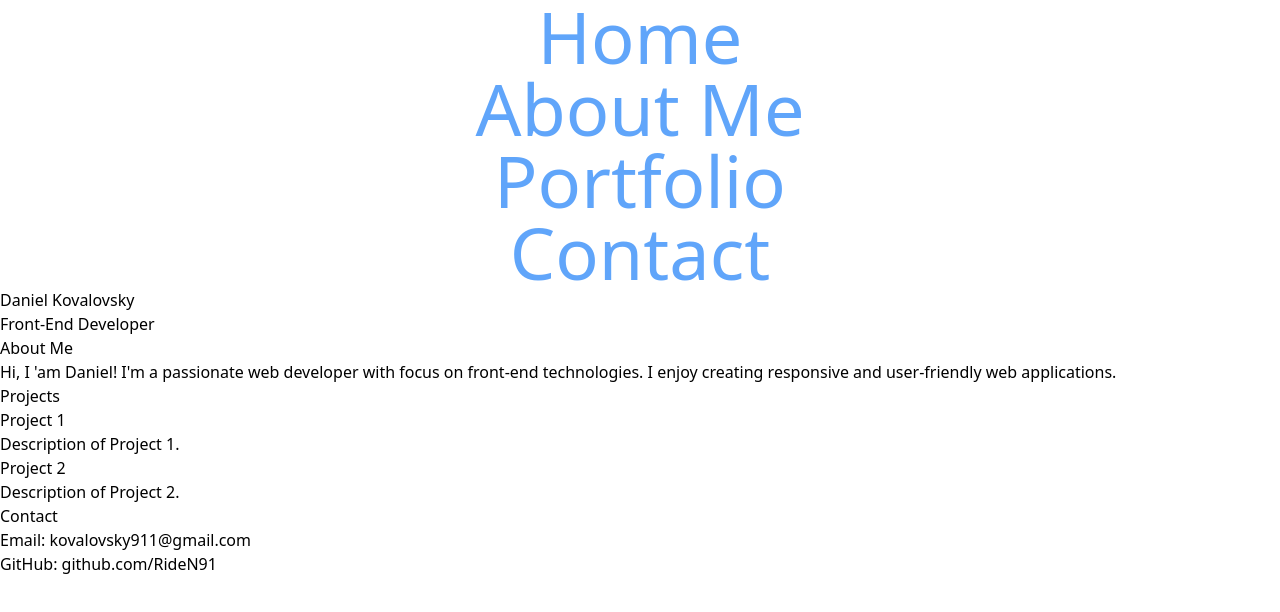
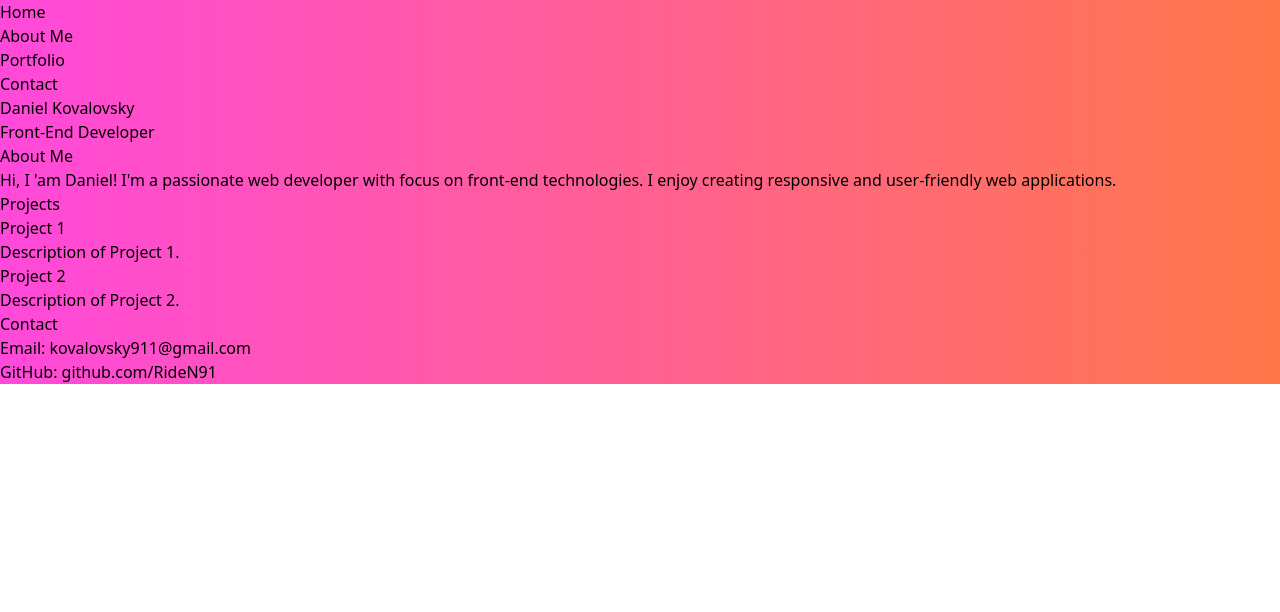
Before and after one commit to RideN91/my-web-portfolio, a React (Create React App) app: page / in a window 1280 px wide. Shown: the top 612 px of the page. Built offline with nearby package versions, Linux system fonts and the light colour scheme; the HTML template or start-up script is replaced by a standard one.

Commit message:
Tailwind finally working
Problem within setting colours and extend sections in tailwind.config.js. Solved

```diff
--- a/src/App.js
+++ b/src/App.js
@@ -7,7 +7,7 @@ import Projects from './components/Projects';
 
 function App() {
     return (
-        <div className="App">
+        <div className="bg-gradient-primary">
             <Menu />
             <Header />
             <AboutMe />
--- a/src/components/Menu.js
+++ b/src/components/Menu.js
@@ -4,7 +4,7 @@ import '../index.css';
 const Menu = () => {
     return (
 
-        <div className='menu text-7xl text-center text-blue-400'>
+        <div className='bg-gradient-primary'>
             <ul>
                 <li>Home</li>
                 <li>About Me</li>
--- a/tailwind.config.js
+++ b/tailwind.config.js
@@ -2,7 +2,22 @@
 module.exports = {
     content: ["./src/components/*.js"],
     theme: {
-      extend: {},
+        colors: {
+            'blue': '#1fb6ff',
+            'purple': '#7e5bef',
+            'pink': '#ff49db',
+            'orange': '#ff7849',
+            'green': '#13ce66',
+            'yellow': '#ffc82c',
+            'gray-dark': '#273444',
+            'gray': '#8492a6',
+            'gray-light': '#d3dce6',
+          },
+        extend: {
+            backgroundImage: (theme) => ({
+                'gradient-primary': `linear-gradient(to right, ${theme('colors.pink')}, ${theme('colors.orange')})`,
+            }),
+        },
     },
     plugins: [],
-  }
+}
```
